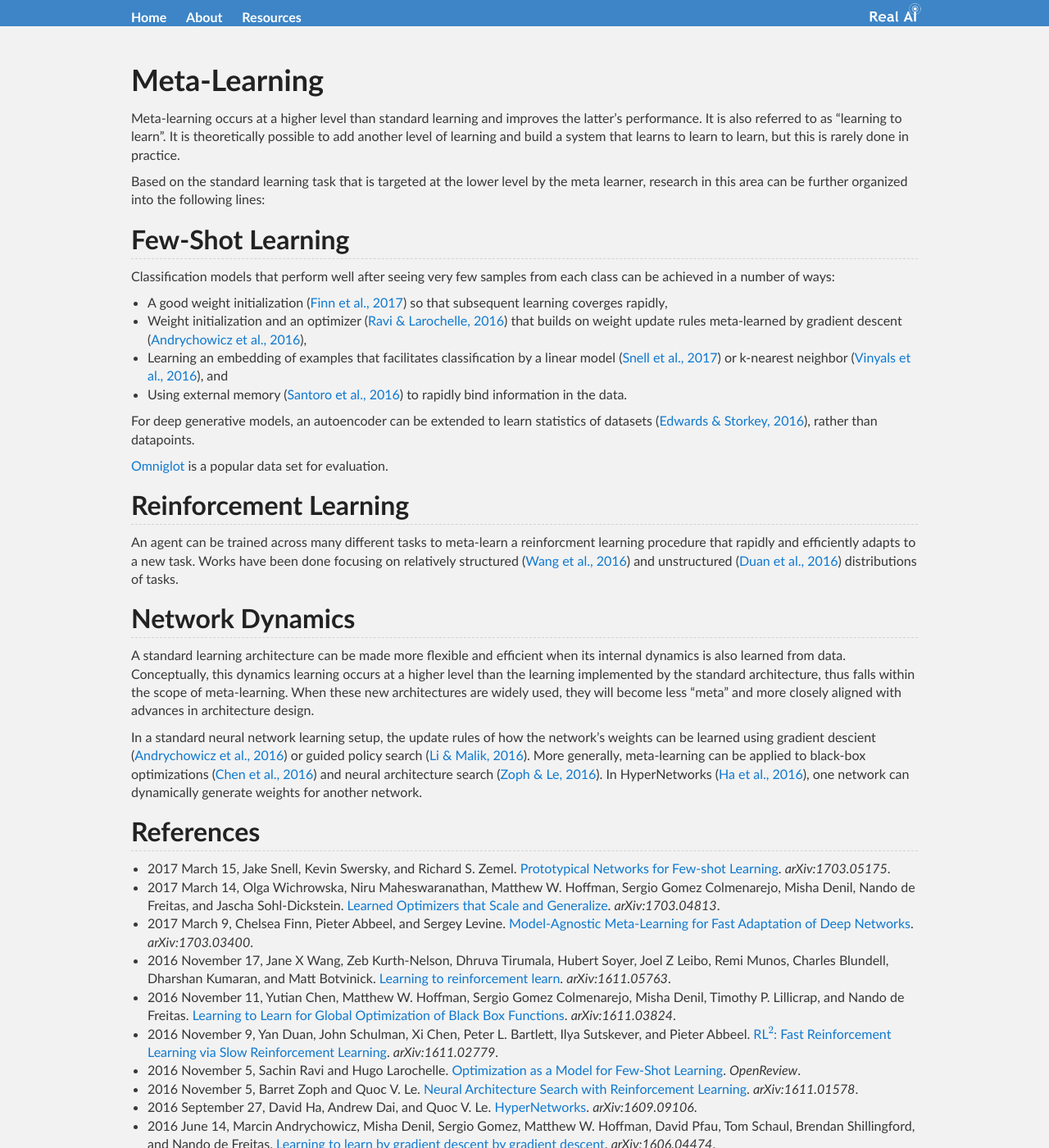
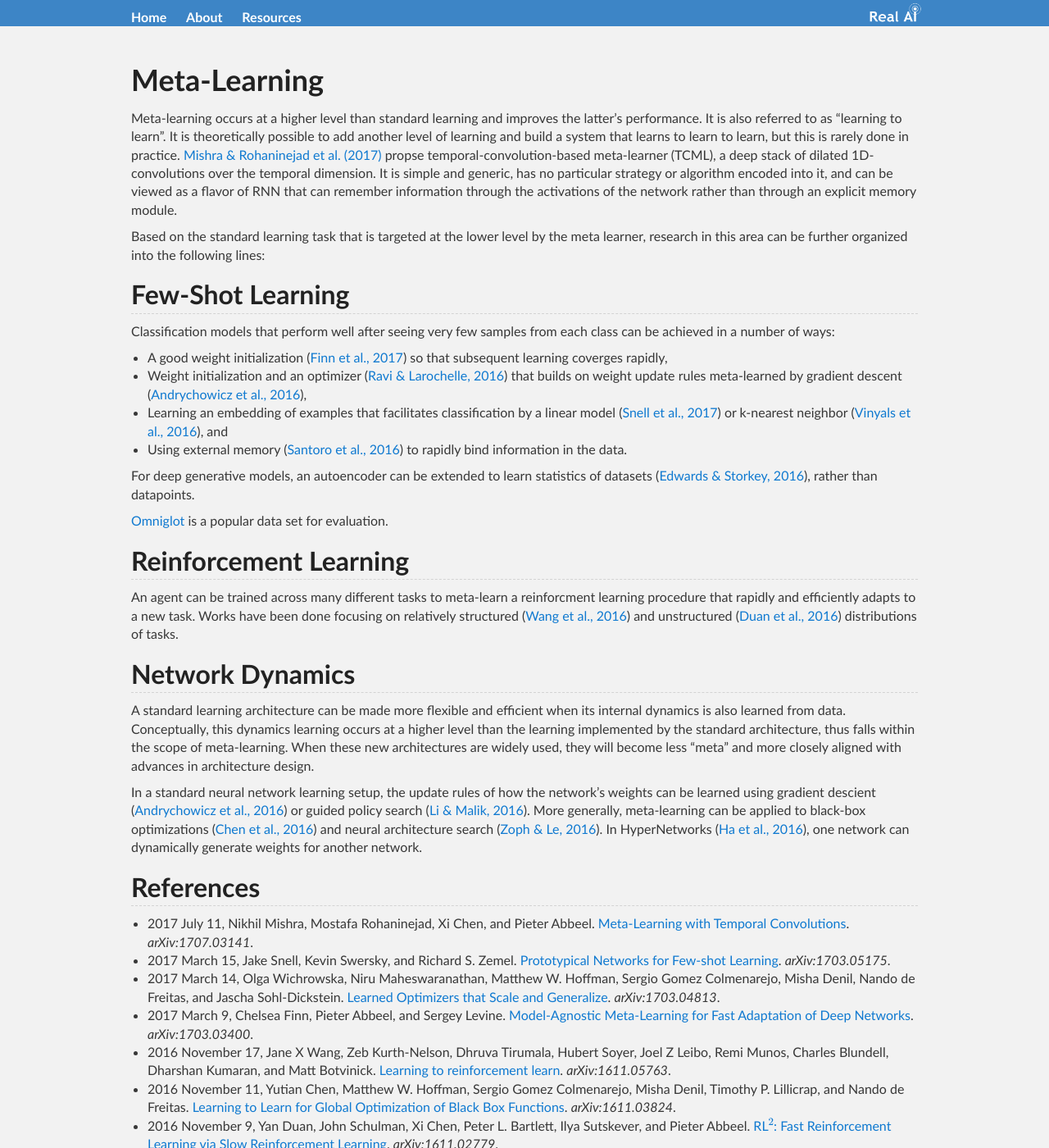
Before and after one commit to Tonywuhk/realai.org, a Jekyll site: the page built from meta-learning.md, in a window 1280 px wide and 1400 px high. Shown: the whole window at 82% size. Built offline with Jekyll 4.4.1, drawn with Linux system fonts in a browser that asks for light colours; our own code applies the rules of GitHub Pages for plain Markdown files; formulas are drawn with MathJax 3; comment, search, counter and statistics services are not loaded; the repository's description, which GitHub fills in, is left out.

Commit message:
Update meta-learning.md

```diff
--- a/meta-learning.md
+++ b/meta-learning.md
@@ -4,7 +4,7 @@ mathjax: true
 ---
 # Meta-Learning
 
-Meta-learning occurs at a higher level than standard learning and improves the latter's performance. It is also referred to as "learning to learn". It is theoretically possible to add another level of learning and build a system that learns to learn to learn, but this is rarely done in practice.
+Meta-learning occurs at a higher level than standard learning and improves the latter's performance. It is also referred to as "learning to learn". It is theoretically possible to add another level of learning and build a system that learns to learn to learn, but this is rarely done in practice. [Mishra & Rohaninejad et al. (2017)](https://arxiv.org/abs/1707.03141) propse temporal-convolution-based meta-learner (TCML), a deep stack of dilated 1D-convolutions over the temporal dimension. It is simple and generic, has no particular strategy or algorithm encoded into it, and can be viewed as a flavor of RNN that can remember information through the activations of the network rather than through an explicit memory module.
 
 Based on the standard learning task that is targeted at the lower level by the meta learner, research in this area can be further organized into the following lines:
 
@@ -33,6 +33,7 @@ In a standard neural network learning setup, the update rules of how the network
 
 ## References
 
+* 2017 July 11, Nikhil Mishra, Mostafa Rohaninejad, Xi Chen, and Pieter Abbeel. [Meta-Learning with Temporal Convolutions](https://arxiv.org/abs/1707.03141). *arXiv:1707.03141*.
 * 2017 March 15, Jake Snell, Kevin Swersky, and Richard S. Zemel. [Prototypical Networks for Few-shot Learning](https://arxiv.org/abs/1703.05175). *arXiv:1703.05175*.
 * 2017 March 14, Olga Wichrowska, Niru Maheswaranathan, Matthew W. Hoffman, Sergio Gomez Colmenarejo, Misha Denil, Nando de Freitas, and Jascha Sohl-Dickstein. [Learned Optimizers that Scale and Generalize](https://arxiv.org/abs/1703.04813). *arXiv:1703.04813*.
 * 2017 March 9, Chelsea Finn, Pieter Abbeel, and Sergey Levine. [Model-Agnostic Meta-Learning for Fast Adaptation of Deep Networks](https://arxiv.org/abs/1703.03400). *arXiv:1703.03400*.
```
